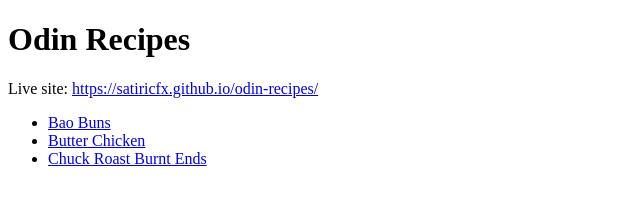
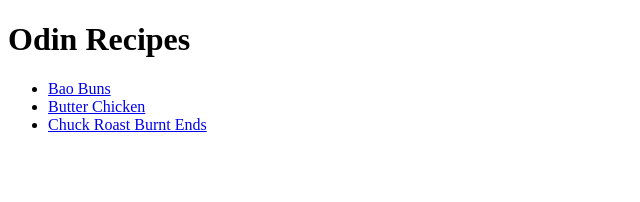
Before and after one commit to SatiricFX/odin-recipes, a plain HTML site: page index.html in a window 1280 px wide. Shown: the whole page, without its empty margins (0-640 px from the left). Drawn offline with Linux system fonts and the light colour scheme.

Commit message:
update live site to readme

```diff
--- a/index.html
+++ b/index.html
@@ -9,7 +9,6 @@
     <h1>
         Odin Recipes
     </h1>
-    Live site: <a href="https://satiricfx.github.io/odin-recipes/">https://satiricfx.github.io/odin-recipes/</a>
     <ul>
         <li><a href="recipes/bao-buns.html">Bao Buns</a></li>
         <li><a href="recipes/butter-chicken.html">Butter Chicken</a></li>
```
Also changed, not shown: 1 other file.
